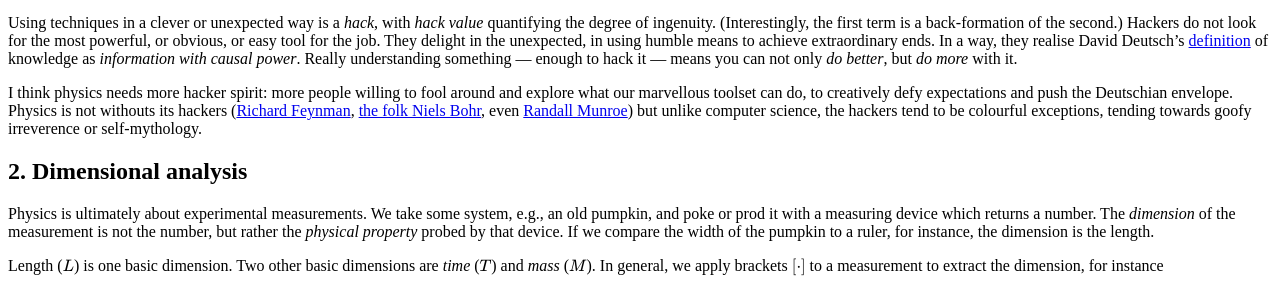
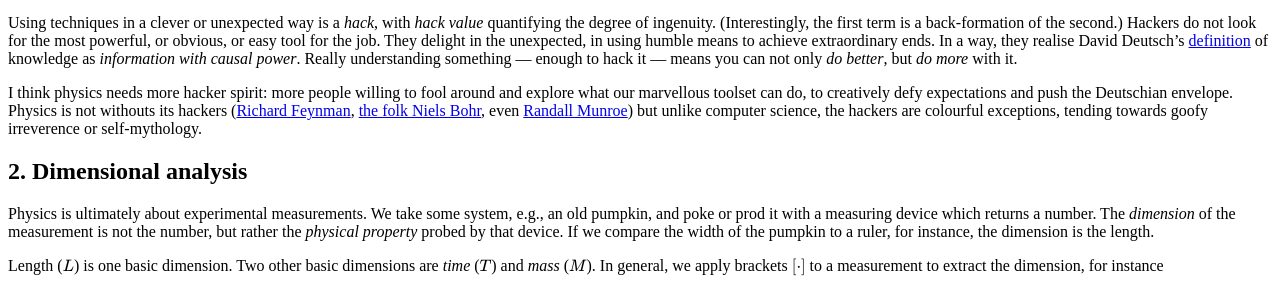
Before and after one commit to hapax/hapax.github.io, a Jekyll site: the page built from assets/simple-physics.md, in a window 1280 px wide and 900 px high, scrolled down 886 px. Shown: the part 158-448 px from the top of the window. Built offline with Jekyll 4.4.1, drawn with Linux system fonts in a browser that asks for light colours; our own code applies the rules of GitHub Pages for plain Markdown files; formulas are drawn with MathJax 3; a script that is not in the unit is left out.

Commit message:
Update simple-physics.md

```diff
--- a/assets/simple-physics.md
+++ b/assets/simple-physics.md
@@ -69,7 +69,7 @@ Physics is not withouts its hackers
 ([Richard Feynman](https://en.wikipedia.org/wiki/Richard_feynman),
 [the folk Niels Bohr](https://en.wikipedia.org/wiki/Barometer_question),
 even [Randall Munroe](https://what-if.xkcd.com/)) but unlike computer
-science, the hackers tend to be colourful exceptions, tending towards
+science, the hackers are colourful exceptions, tending towards
 goofy irreverence or self-mythology.
 
 ## 2. Dimensional analysis <a id="sec-2" name="sec-2"></a>
```
